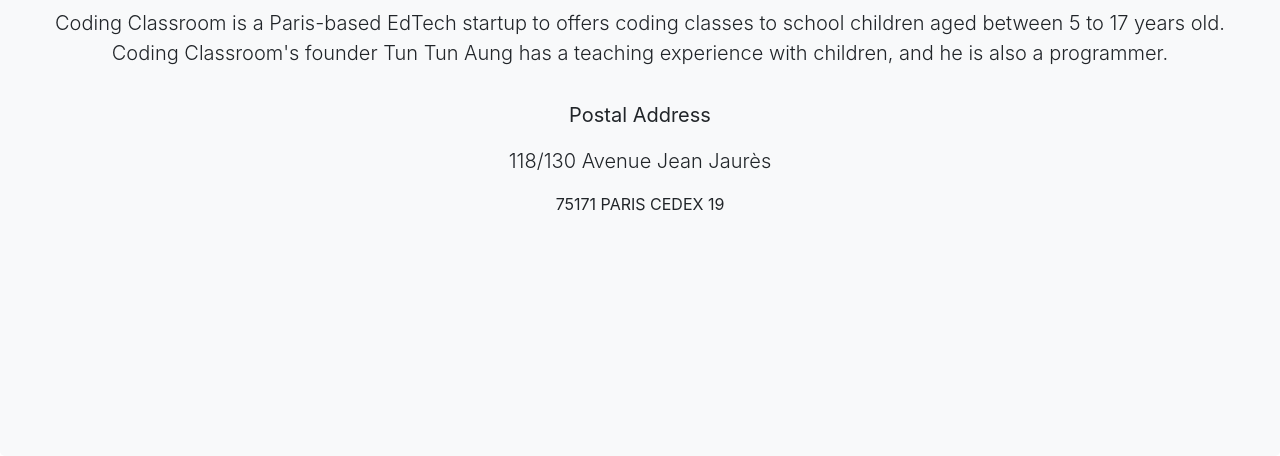
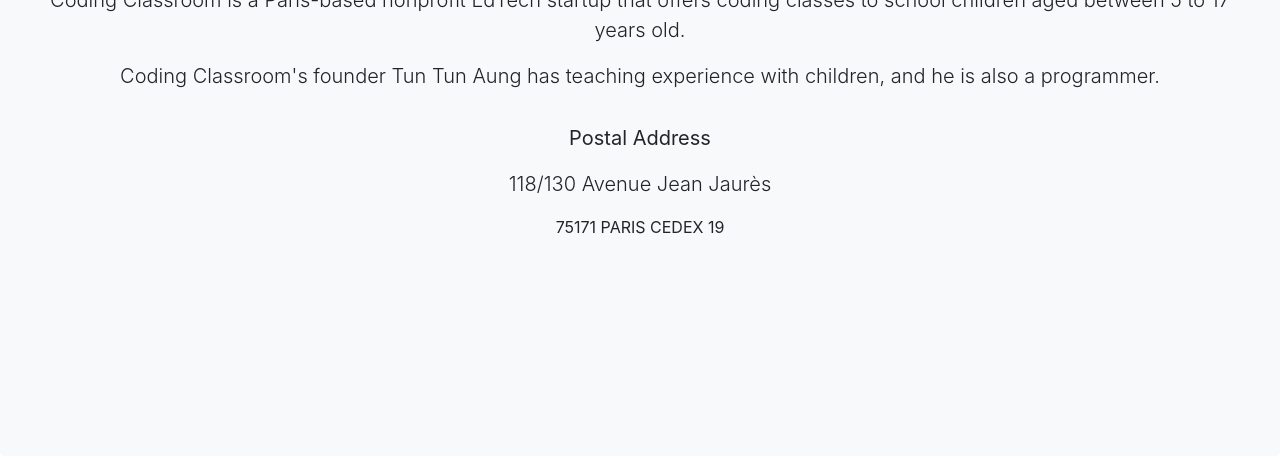
Before and after one commit to tuntunaung/codingclassroom, a plain HTML site: page index.html in a window 1280 px wide. Shown: the part 344-800 px from the top of the page. Drawn offline with nearby package versions, Linux system fonts and the light colour scheme.

Commit message:
Update index.html

```diff
--- a/index.html
+++ b/index.html
@@ -17,7 +17,9 @@
             <div class="jumbotron min-vh-100 text-center m-0 bg-light d-flex flex-column justify-content-center">
                 <a href="#"><img src="img/logo.png" width="300" height="34" alt="Logo"/></a><p></p><p></p>
                 <h2 class="display-6">Coding Classes for Kids in Age 5 - 17</h2><p></p>
-<p class="lead">Coding Classroom is a Paris-based EdTech startup to offers coding classes to school children aged between 5 to 17 years old. Coding Classroom's founder Tun Tun Aung has a teaching experience with children, and he is also a programmer. </p>
+<p class="lead">Coding Classroom is a Paris-based nonprofit EdTech startup that offers coding classes to school children aged between 5 to 17 years old.</p>
+<p class="lead">Coding Classroom's founder Tun Tun Aung has teaching experience with children, and he is also a programmer.
+</p>
 
 
                 <p></p><p class="lead"><strong>Postal Address</strong></p>
```
